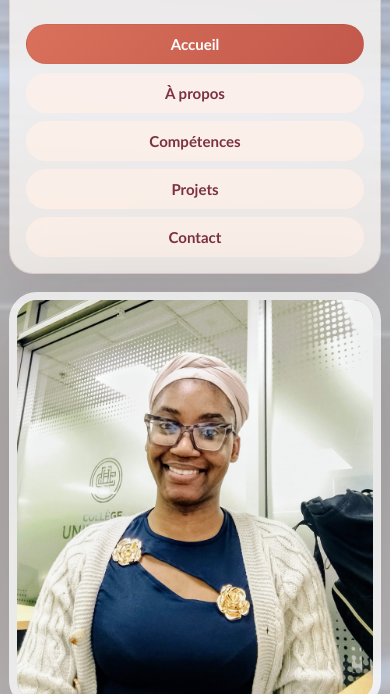
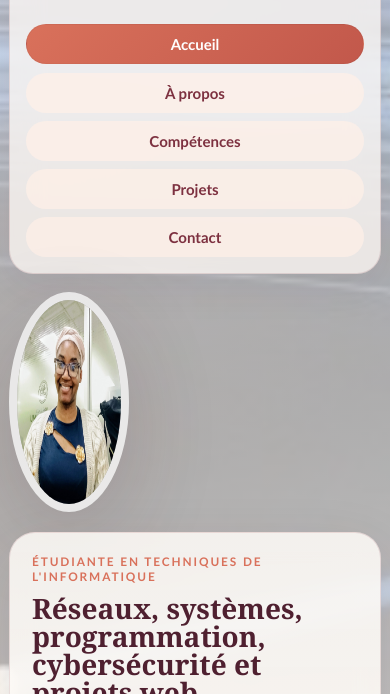
Before and after one commit to djoollianyd-ops/portfolio-main, a plain HTML site: page index.html in a window 390 px wide. Shown: the part 150-844 px from the top of the page. Drawn offline with Linux system fonts and the light colour scheme.

Commit message:
Update style.css

```diff
--- a/style.css
+++ b/style.css
@@ -162,11 +162,11 @@ main {
 }
 
 .profile-img {
-    width: 100%;
-    height: 100%;
+    width: 120px;
+    height: 120px;
     min-height: 340px;
     object-fit: cover: cover;
-    border-radius: clamp(28px, 5vw, 42px);
+    border-radius: 50%;
     border: 10px solid rgba(255, 255, 255, 0.72);
     box-shadow: var(--shadow-strong);
 }
@@ -419,8 +419,8 @@ main {
     }
 
     .profile-img {
-        min-height: 280px;
-        max-height: 520px;
+        min-height: 180px;
+        max-height: 180px;
     }
 }
 
```
